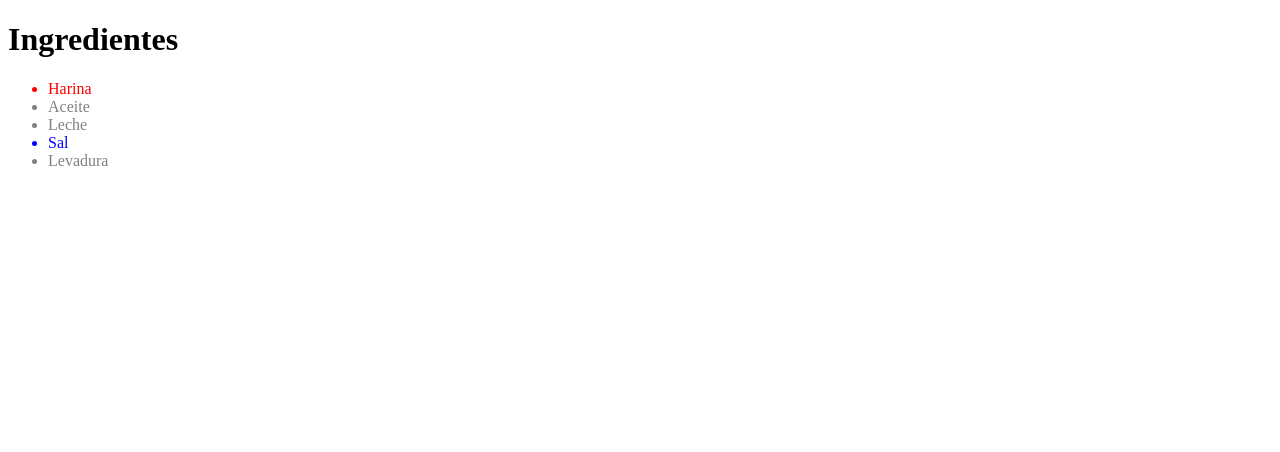
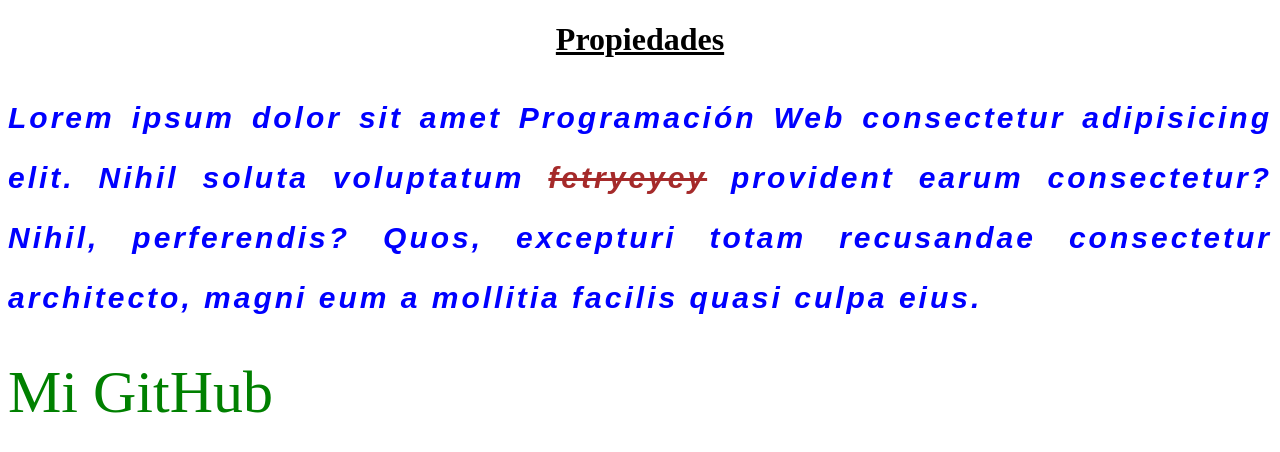
Before and after one commit to ramosregaladodavid/Taller_Prog_Web_Sem01, a plain HTML site: page index.html in a window 1280 px wide. Drawn offline with Linux system fonts and the light colour scheme.

Commit message:
Add files via upload

```diff
--- a/index.html
+++ b/index.html
@@ -3,17 +3,12 @@
 <head>
     <meta charset="UTF-8">
     <meta name="viewport" content="width=device-width, initial-scale=1.0">
-    <title>Receta</title>
+    <title>Propiedades de Texto</title>
     <link rel="stylesheet" href="styles.css">
 </head>
 <body>
-    <h1>Ingredientes</h1>
-    <ul>
-        <li class="Ingrediente-faltante">Harina</li>
-        <li>Aceite</li>
-        <li>Leche</li>
-        <li class="Ingrediente-secreto">Sal</li>
-        <li>Levadura</li>
-    </ul>
+    <h1>Propiedades</h1>
+    <p>Lorem ipsum dolor sit amet <strong>Programación Web</strong> consectetur adipisicing elit. Nihil soluta voluptatum <span>fetryeyey</span> provident earum consectetur? Nihil, perferendis? Quos, excepturi totam recusandae consectetur architecto, magni eum a mollitia facilis quasi culpa eius.</p>
+    <a href="https://github.com/ramosregaladodavid">Mi GitHub</a>
 </body>
 </html>
--- a/styles.css
+++ b/styles.css
@@ -1,9 +1,24 @@
-.Ingrediente-faltante{
-    color: red;
+p{
+    color: blue;
+    font-family: sans-serif,tahoma;
+    font-size: 30px;
+    font-weight: bold;
+    font-style: italic;
+    text-align: justify;
+    line-height: 2;
+    letter-spacing: 3px;
 }
-.Ingrediente-secreto{
-    color: blue;
+h1{
+    text-align: center;
+    text-decoration: underline;
+    font-weight: bold;
 }
-li{
-    color: gray;
+span{
+    text-decoration: line-through;
+    color: brown;
 }
+a{
+    font-size: 60px;
+    color: green;
+    text-decoration: none;
+}
```
